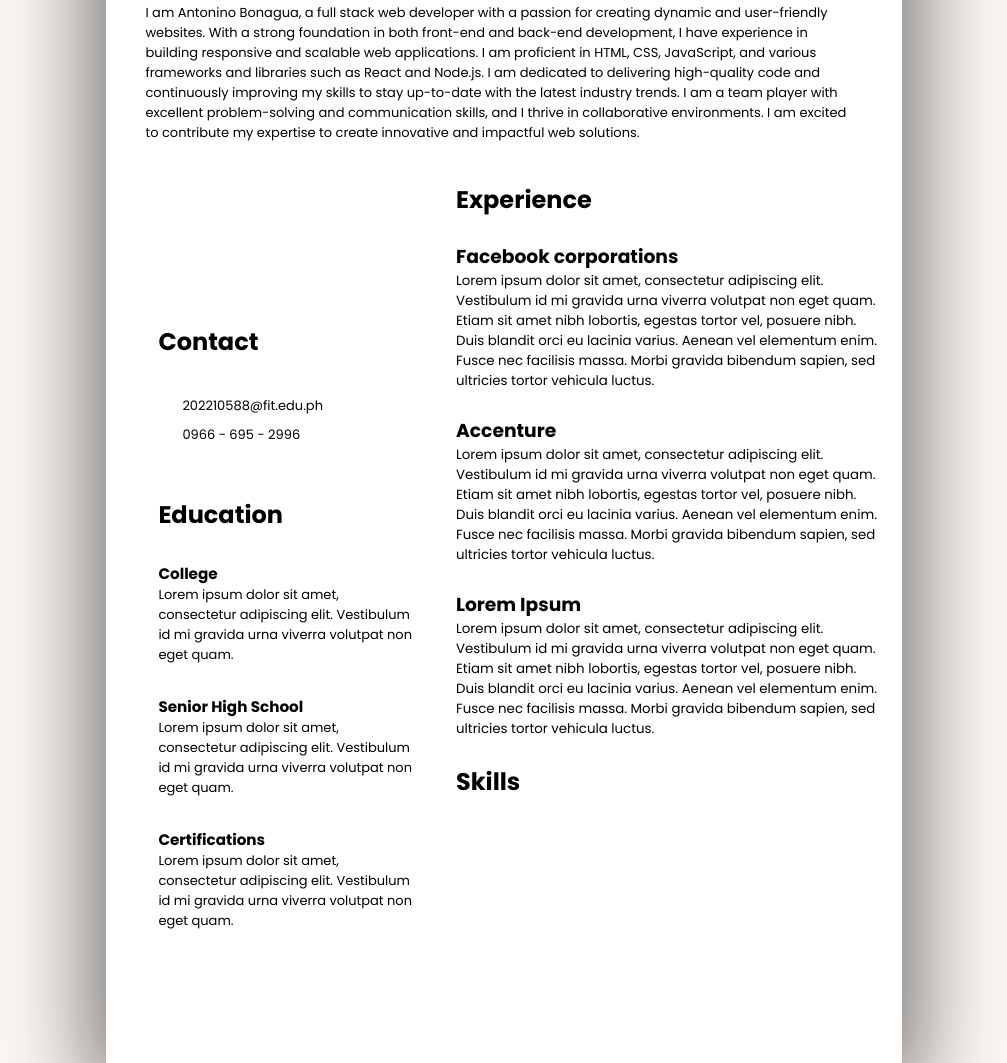
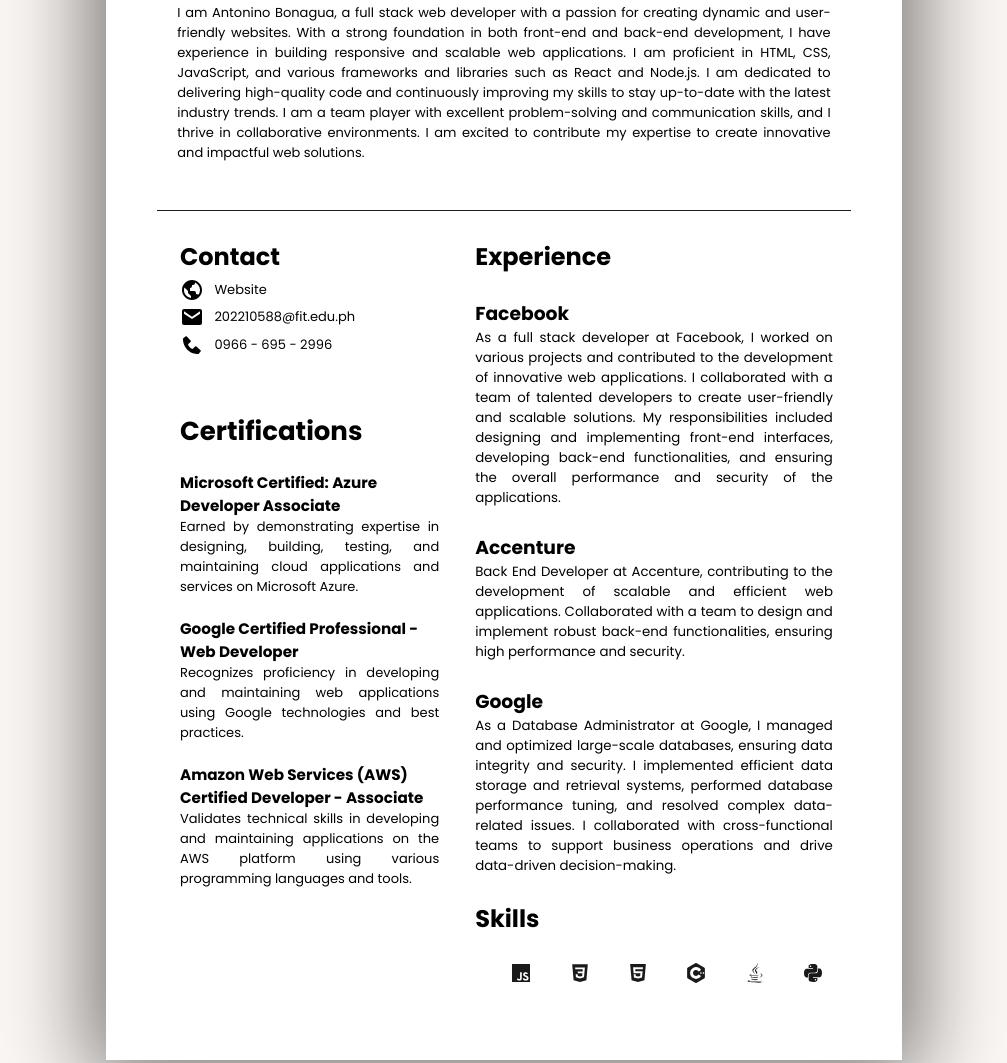
Before and after one commit to oninsss/Final_TSA1, a plain HTML site: page index.html in a window 1280 px wide. Shown: the part 411-1474 px from the top of the page, without its empty margins (136-1143 px from the left). Drawn offline with Linux system fonts and the light colour scheme.

Commit message:
Final Comitment

```diff
--- a/Script/script.js
+++ b/Script/script.js
@@ -1,5 +1,5 @@
 var content = document.getElementsByTagName('body')[0];
-var darkMode = document.getElementById('dark-change');
+var darkMode = document.getElementById('dark-mode');
 
 darkMode.addEventListener('click', function(){
 	darkMode.classList.toggle('active');
--- a/Style/style.css
+++ b/Style/style.css
@@ -4,12 +4,14 @@
     font-family: 'Poppins', sans-serif;
     padding: 0%;
     margin: 0%;
+    text-decoration: none;
 }
 
 body{
     margin: 0;
     padding: 0;
     background: #FBF7F4;
+    transition: background-color 0.15s, color 0.15s, box-shadow 0.5s;
 }
 
 .container{
@@ -30,11 +32,18 @@ body{
     width: 150px;
     position: relative;
     border-radius: 20px;
-    box-shadow: 0 0 30px 5px rgba(255, 0, 0, 0.5);
+    box-shadow: 0 0 30px 5px rgba(0, 0, 0, 0.5);
+}
+
+.first_layer{
+    width: 82%;
+}
+
+.first_layer p{
+    text-align: justify;
 }
 
 .container .header{
-    background-color: FBF7F4;
     width: 80%;
     height: 10%;
     padding: 10%;
@@ -59,11 +68,17 @@ body{
     font-weight: 400;
 }
 
+.line{
+    width: 87%;
+    height: 1px;
+    background-color: #1d1d1f;
+    margin: 1% 0% -1% 0%;
+}
 .resume_body{
     display: flex;
     flex-direction: row;
     justify-content: space-between;
-    align-items: center;
+    align-items: start;
 }
 
 .first_layer{
@@ -91,7 +106,8 @@ body{
 
 .resume_body .right{
     height: auto;
-    width: 5in;
+    width: 4.5in;
+    padding-top: 1.5%;
     display: flex;
     flex-direction: column;
     align-items: flex-start;
@@ -109,6 +125,14 @@ body{
     justify-content: start;
 }
 
+.contact_one a{
+    color: #000;
+}
+
+.contact svg{
+    filter: invert(1);
+}
+
 .contact_one, .contact_two, .contact_three{
     display: flex;
     flex-direction: row;
@@ -116,10 +140,6 @@ body{
     align-items: center;
     font-size: small;
     margin: 2% 0% 0% 0%;
-}
-
-.contact_one img, .contact_two img, .contact_three img{
-    margin: 0% 0% 5% 0%;
 }
 
 .education{
@@ -143,6 +163,15 @@ body{
     margin: 2% 0% 0% 0%;
 }
 
+.experience p{
+    text-align: justify;
+    padding-right: 8%;
+}
+
+.certifications p{
+    text-align: justify;
+}
+
 p{
     justify-content: flex-start;
 }
@@ -152,24 +181,23 @@ p{
     display: flex;
     flex-direction: row;
     justify-content: space-evenly;
+    filter: invert(0.9);
 }
 
-
-
-
-
-
-
+.contact_one svg, .contact_two svg, .contact_three svg{
+    filter: invert(1);
+}
 
 label{
-	position: relative;
+	position: absolute;
 	width: 45px;
-	height: 26px;
+	height: 22px;
 	right: 20px;
 	top: 20px;
 	border: 2px solid;
 	border-radius: 20px;
 }
+
 label:before{
 	position: absolute;
 	content: '';
@@ -182,6 +210,7 @@ label:before{
 	cursor: pointer;
 	transition: 0.4s;
 }
+
 label.active:before{
 	left: 24px;
 	background: #FBF7F4;
@@ -191,11 +220,38 @@ body.night{
     background: #201D24;
 	color: #FBF7F4;
 }
+
 body.night .container {
     background-color: #201D24;
     box-shadow: 0 0 80px 5px rgba(255, 0, 0, 0.5);
 }
+
 body.night .container .header {
     background-color: #201D24;
     color: #FBF7F4;
 }
+
+body.night .container .header .imageq img {
+    color: #FBF7F4;
+    box-shadow: 0 0 30px 5px rgba(255, 0, 0, 0.5);
+}
+
+body.night .line{
+    background-color: #FBF7F4;
+}
+
+body.night .logos svg{
+    filter: invert(1);
+}
+
+body.night .contact_one p{
+    color: #FBF7F4;
+}
+
+body.night .contact{
+    filter: invert(1);
+}
+
+body.night .contact p{
+    filter: invert(1);
+}
--- a/index.html
+++ b/index.html
@@ -24,74 +24,77 @@
             <h2>Profile</h2>
             <br>
             <p>I am Antonino Bonagua, a full stack web developer with a passion for creating dynamic and user-friendly websites. With a strong foundation in both front-end and back-end development, I have experience in building responsive and scalable web applications. I am proficient in HTML, CSS, JavaScript, and various frameworks and libraries such as React and Node.js. I am dedicated to delivering high-quality code and continuously improving my skills to stay up-to-date with the latest industry trends. I am a team player with excellent problem-solving and communication skills, and I thrive in collaborative environments. I am excited to contribute my expertise to create innovative and impactful web solutions.</p>
+        </div>
 
-        </div>
+        <div class="line"></div>
+
         <div class="resume_body">
-
             <div class="left">
                 <h2>Contact</h2>
+                    <div class="contact">
                         <div class="contact_one">
-                    <svg xmlns="http://www.w3.org/2000/svg" width="24" height="24" viewBox="0 0 24 24" style="fill: rgba(255, 255, 255, 1);transform: ;msFilter:;"><path d="M12 2C6.486 2 2 6.486 2 12s4.486 10 10 10 10-4.486 10-10S17.514 2 12 2zM4 12c0-.899.156-1.762.431-2.569L6 11l2 2v2l2 2 1 1v1.931C7.061 19.436 4 16.072 4 12zm14.33 4.873C17.677 16.347 16.687 16 16 16v-1a2 2 0 0 0-2-2h-4v-3a2 2 0 0 0 2-2V7h1a2 2 0 0 0 2-2v-.411C17.928 5.778 20 8.65 20 12a7.947 7.947 0 0 1-1.67 4.873z"></path></svg>
-                    <a href="https://oninsss.netlify.app/" style="color: white">Website</a>
+                            <svg xmlns="http://www.w3.org/2000/svg" width="24" height="24" viewBox="0 0 24 24" style="fill: rgba(255, 255, 255, 1);"><path d="M12 2C6.486 2 2 6.486 2 12s4.486 10 10 10 10-4.486 10-10S17.514 2 12 2zM4 12c0-.899.156-1.762.431-2.569L6 11l2 2v2l2 2 1 1v1.931C7.061 19.436 4 16.072 4 12zm14.33 4.873C17.677 16.347 16.687 16 16 16v-1a2 2 0 0 0-2-2h-4v-3a2 2 0 0 0 2-2V7h1a2 2 0 0 0 2-2v-.411C17.928 5.778 20 8.65 20 12a7.947 7.947 0 0 1-1.67 4.873z"></path></svg>
+                            <a href="https://oninsss.netlify.app/"><p>&nbsp&nbsp Website</p></a>
                         </div>
                         <div class="contact_two">
-                    <svg xmlns="http://www.w3.org/2000/svg" width="24" height="24" viewBox="0 0 24 24" style="fill: rgba(255, 255, 255, 1);transform: ;msFilter:;"><path d="M20 4H4a2 2 0 0 0-2 2v12a2 2 0 0 0 2 2h16a2 2 0 0 0 2-2V6a2 2 0 0 0-2-2zm0 4.7-8 5.334L4 8.7V6.297l8 5.333 8-5.333V8.7z"></path></svg>
-                    <p>202210588@fit.edu.ph</p>
+                            <svg xmlns="http://www.w3.org/2000/svg" width="24" height="24" viewBox="0 0 24 24" style="fill: rgba(255, 255, 255, 1);"><path d="M20 4H4a2 2 0 0 0-2 2v12a2 2 0 0 0 2 2h16a2 2 0 0 0 2-2V6a2 2 0 0 0-2-2zm0 4.7-8 5.334L4 8.7V6.297l8 5.333 8-5.333V8.7z"></path></svg>
+                            <p>&nbsp&nbsp 202210588@fit.edu.ph</p>
                         </div>
                         <div class="contact_three">
-                    <svg xmlns="http://www.w3.org/2000/svg" width="24" height="24" viewBox="0 0 24 24" style="fill: rgba(255, 255, 255, 1);transform: ;msFilter:;"><path d="m20.487 17.14-4.065-3.696a1.001 1.001 0 0 0-1.391.043l-2.393 2.461c-.576-.11-1.734-.471-2.926-1.66-1.192-1.193-1.553-2.354-1.66-2.926l2.459-2.394a1 1 0 0 0 .043-1.391L6.859 3.513a1 1 0 0 0-1.391-.087l-2.17 1.861a1 1 0 0 0-.29.649c-.015.25-.301 6.172 4.291 10.766C11.305 20.707 16.323 21 17.705 21c.202 0 .326-.006.359-.008a.992.992 0 0 0 .648-.291l1.86-2.171a.997.997 0 0 0-.085-1.39z"></path></svg>
-                    <p>0966 - 695 - 2996</p>
+                            <svg xmlns="http://www.w3.org/2000/svg" width="24" height="24" viewBox="0 0 24 24" style="fill: rgba(255, 255, 255, 1);"><path d="m20.487 17.14-4.065-3.696a1.001 1.001 0 0 0-1.391.043l-2.393 2.461c-.576-.11-1.734-.471-2.926-1.66-1.192-1.193-1.553-2.354-1.66-2.926l2.459-2.394a1 1 0 0 0 .043-1.391L6.859 3.513a1 1 0 0 0-1.391-.087l-2.17 1.861a1 1 0 0 0-.29.649c-.015.25-.301 6.172 4.291 10.766C11.305 20.707 16.323 21 17.705 21c.202 0 .326-.006.359-.008a.992.992 0 0 0 .648-.291l1.86-2.171a.997.997 0 0 0-.085-1.39z"></path></svg>
+                            <p>&nbsp&nbsp&nbsp0966 - 695 - 2996</p>
+                        </div>
                     </div>
                 <div class="education">
                     <br><br>
-                    <h2>Education</h2>
+
+                    <div class="education_three">
+                            <div class="certifications">
+                                <h1>Certifications</h1>
                                 <br>
-                    <div class="education_one">
-                        <h3>College</h3>
-                            <p>
-                                Lorem ipsum dolor sit amet, consectetur adipiscing elit. Vestibulum id mi gravida urna viverra volutpat non eget quam.
-                            </p>
+                                <div class="certification_one">
+                                    <h3>Microsoft Certified: Azure Developer Associate</h3>
+                                    <p>Earned by demonstrating expertise in designing, building, testing, and maintaining cloud applications and services on Microsoft Azure.</p>
                                 </div>
                                 <br>
-                    <div class="education_two">
-                        <h3>Senior High School</h3>
-                        <p>
-                            Lorem ipsum dolor sit amet, consectetur adipiscing elit. Vestibulum id mi gravida urna viverra volutpat non eget quam.
-                        </p>
+                                <div class="certification_two">
+                                    <h3>Google Certified Professional - Web Developer</h3>
+                                    <p>Recognizes proficiency in developing and maintaining web applications using Google technologies and best practices.</p>
                                 </div>
                                 <br>
-                    <div class="education_three">
-                        <h3>Certifications</h3>
-                        <p>
-                            Lorem ipsum dolor sit amet, consectetur adipiscing elit. Vestibulum id mi gravida urna viverra volutpat non eget quam.
-                        </p>
+                                <div class="certification_three">
+                                    <h3>Amazon Web Services (AWS) Certified Developer - Associate</h3>
+                                    <p>Validates technical skills in developing and maintaining applications on the AWS platform using various programming languages and tools.</p>
                                 </div>
                             </div>
-
+                    </div>
+                </div>
+                <br>
             </div>
             <div class="right">
-
+                <br>
                 <div class="experience">
                     <h2>Experience</h2>
                     <br>
                     <div class="exp_one">
-                        <h3>Facebook corporations</h3>
+                        <h3>Facebook</h3>
                             <p>
-                                Lorem ipsum dolor sit amet, consectetur adipiscing elit. Vestibulum id mi gravida urna viverra volutpat non eget quam. Etiam sit amet nibh lobortis, egestas tortor vel, posuere nibh. Duis blandit orci eu lacinia varius. Aenean vel elementum enim. Fusce nec facilisis massa. Morbi gravida bibendum sapien, sed ultricies tortor vehicula luctus.
+                                As a full stack developer at Facebook, I worked on various projects and contributed to the development of innovative web applications. I collaborated with a team of talented developers to create user-friendly and scalable solutions. My responsibilities included designing and implementing front-end interfaces, developing back-end functionalities, and ensuring the overall performance and security of the applications.
+                                <div class="exp_one">
+                                </div>
                             </p>
                     </div>
                     <br>
                     <div class="exp_two">
                         <h3>Accenture</h3>
                         <p>
-                            Lorem ipsum dolor sit amet, consectetur adipiscing elit. Vestibulum id mi gravida urna viverra volutpat non eget quam. Etiam sit amet nibh lobortis, egestas tortor vel, posuere nibh. Duis blandit orci eu lacinia varius. Aenean vel elementum enim. Fusce nec facilisis massa. Morbi gravida bibendum sapien, sed ultricies tortor vehicula luctus.
-                        </p>
+                            Back End Developer at Accenture, contributing to the development of scalable and efficient web applications. Collaborated with a team to design and implement robust back-end functionalities, ensuring high performance and security.
                     </div>
                     <br>
                     <div class="exp_three">
-                        <h3>Lorem Ipsum</h3>
+                        <h3>Google</h3>
                         <p>
-                            Lorem ipsum dolor sit amet, consectetur adipiscing elit. Vestibulum id mi gravida urna viverra volutpat non eget quam. Etiam sit amet nibh lobortis, egestas tortor vel, posuere nibh. Duis blandit orci eu lacinia varius. Aenean vel elementum enim. Fusce nec facilisis massa. Morbi gravida bibendum sapien, sed ultricies tortor vehicula luctus.
+                            As a Database Administrator at Google, I managed and optimized large-scale databases, ensuring data integrity and security. I implemented efficient data storage and retrieval systems, performed database performance tuning, and resolved complex data-related issues. I collaborated with cross-functional teams to support business operations and drive data-driven decision-making.
                         </p>
                     </div>
                 </div>
@@ -101,22 +104,21 @@
                         <h2>Skills</h2>
                         <br>
                         <div class="logos">
-                            <svg xmlns="http://www.w3.org/2000/svg" width="24" height="24" viewBox="0 0 24 24" style="fill: rgba(255, 255, 255, 1);transform: ;msFilter:;"><path d="M3 3h18v18H3V3zm16.525 13.707c-.131-.821-.666-1.511-2.252-2.155-.552-.259-1.165-.438-1.349-.854-.068-.248-.078-.382-.034-.529.113-.484.687-.629 1.137-.495.293.09.563.315.732.676.775-.507.775-.507 1.316-.844-.203-.314-.304-.451-.439-.586-.473-.528-1.103-.798-2.126-.775l-.528.067c-.507.124-.991.395-1.283.754-.855.968-.608 2.655.427 3.354 1.023.765 2.521.933 2.712 1.653.18.878-.652 1.159-1.475 1.058-.607-.136-.945-.439-1.316-1.002l-1.372.788c.157.359.337.517.607.832 1.305 1.316 4.568 1.249 5.153-.754.021-.067.18-.528.056-1.237l.034.049zm-6.737-5.434h-1.686c0 1.453-.007 2.898-.007 4.354 0 .924.047 1.772-.104 2.033-.247.517-.886.451-1.175.359-.297-.146-.448-.349-.623-.641-.047-.078-.082-.146-.095-.146l-1.368.844c.229.473.563.879.994 1.137.641.383 1.502.507 2.404.305.588-.17 1.095-.519 1.358-1.059.384-.697.302-1.553.299-2.509.008-1.541 0-3.083 0-4.635l.003-.042z"></path></svg>
-                            <svg xmlns="http://www.w3.org/2000/svg" width="24" height="24" viewBox="0 0 24 24" style="fill: rgba(255, 255, 255, 1);transform: ;msFilter:;"><path d="M4.192 3.143h15.615l-1.42 16.034-6.404 1.812-6.369-1.813L4.192 3.143zM16.9 6.424l-9.8-.002.158 1.949 7.529.002-.189 2.02H9.66l.179 1.913h4.597l-.272 2.62-2.164.598-2.197-.603-.141-1.569h-1.94l.216 2.867L12 17.484l3.995-1.137.905-9.923z"></path></svg>
-                            <svg xmlns="http://www.w3.org/2000/svg" width="24" height="24" viewBox="0 0 24 24" style="fill: rgba(255, 255, 255, 1);transform: ;msFilter:;"><path d="M4.136 3.012h15.729l-1.431 16.15-6.451 1.826-6.414-1.826-1.433-16.15zm5.266 7.302-.173-2.035 7.533.002.173-1.963-9.87-.002.522 5.998h6.835l-.243 2.566-2.179.602-2.214-.605-.141-1.58H7.691l.247 3.123L12 17.506l4.028-1.08.558-6.111H9.402v-.001z"></path></svg>
-                            <svg xmlns="http://www.w3.org/2000/svg" width="24" height="24" viewBox="0 0 24 24" style="fill: rgba(255, 255, 255, 1);transform: ;msFilter:;"><path d="M20.66 7a1.51 1.51 0 0 0-.55-.57l-7.34-4.24a1.67 1.67 0 0 0-1.54 0L3.89 6.43a1.68 1.68 0 0 0-.77 1.33v8.48a1.57 1.57 0 0 0 .22.76 1.51 1.51 0 0 0 .55.57l7.34 4.24a1.67 1.67 0 0 0 1.54 0l7.34-4.24a1.51 1.51 0 0 0 .55-.57 1.57 1.57 0 0 0 .22-.76V7.76a1.57 1.57 0 0 0-.22-.76zM12 17.92A5.92 5.92 0 1 1 17.13 9L16 9.71l-.36.2-1 .61A3 3 0 0 0 9 12a2.88 2.88 0 0 0 .4 1.48 3 3 0 0 0 5.13 0l2.6 1.52A5.94 5.94 0 0 1 12 17.92zm5.92-5.59h-.66V13h-.65v-.66H16v-.66h.66V11h.65v.66h.66zm2.47 0h-.66V13h-.66v-.66h-.65v-.66h.65V11h.66v.66h.66z"></path></svg>
-                            <svg xmlns="http://www.w3.org/2000/svg" width="24" height="24" viewBox="0 0 24 24" style="fill: rgba(255, 255, 255, 1);transform: ;msFilter:;"><path d="M9.37 17.51c-3.09.86 1.87 2.64 5.8 1a7.18 7.18 0 0 1-1.1-.54 11.59 11.59 0 0 1-4.16.18c-1.31-.15-.54-.64-.54-.64zm5.33-1.68a16.27 16.27 0 0 1-5.36.26c-1.31-.14-.45-.77-.45-.77-3.4 1.12 1.89 2.4 6.64 1a2.25 2.25 0 0 1-.83-.49zm1.82-9.73s-6.87 1.71-3.59 5.49a1.47 1.47 0 0 1-.25 2.12s2.46-1.27 1.33-2.86-1.86-2.22 2.51-4.75z"></path><path d="M18.13 19.14s.56.46-.63.82c-2.27.69-9.43.9-11.42 0-.72-.31.62-.74 1-.83a2.54 2.54 0 0 1 .69-.08c-.8-.56-5.15 1.1-2.21 1.58 8.05 1.37 14.64-.56 12.57-1.49zm-2.76-4.88a7 7 0 0 1 .92-.49s-1.51.27-3 .4a28.11 28.11 0 0 1-4.82.05C6.09 13.91 9.74 13 9.74 13a6.81 6.81 0 0 0-3.16.75c-2.06 1.03 5.09 1.48 8.79.51zm.91 2.44a.39.39 0 0 1-.08.09c5-1.32 3.18-4.65.78-3.81a.71.71 0 0 0-.33.25s.14-.05.43-.12c1.22-.25 2.92 1.63-.8 3.59zM12 13c-.74-1.67-3.26-3.14 0-5.71C16.09 4.08 14 2 14 2c.84 3.31-3 4.31-4.34 6.37-.93 1.41.47 2.92 2.34 4.63z"></path><path d="M16.41 21.32a29.75 29.75 0 0 1-9.14.14s.46.38 2.84.53c3.61.23 9.15-.12 9.29-1.83 0 0-.26.64-2.99 1.16z"></path></svg>
-                            <svg xmlns="http://www.w3.org/2000/svg" width="24" height="24" viewBox="0 0 24 24" style="fill: rgba(255, 255, 255, 1);transform: ;msFilter:;"><path d="M9.585 11.692h4.328s2.432.039 2.432-2.35V5.391S16.714 3 11.936 3C7.362 3 7.647 4.983 7.647 4.983l.006 2.055h4.363v.617H5.92s-2.927-.332-2.927 4.282 2.555 4.45 2.555 4.45h1.524v-2.141s-.083-2.554 2.513-2.554zm-.056-5.74a.784.784 0 1 1 0-1.57.784.784 0 1 1 0 1.57z"></path><path d="M18.452 7.532h-1.524v2.141s.083 2.554-2.513 2.554h-4.328s-2.432-.04-2.432 2.35v3.951s-.369 2.391 4.409 2.391c4.573 0 4.288-1.983 4.288-1.983l-.006-2.054h-4.363v-.617h6.097s2.927.332 2.927-4.282-2.555-4.451-2.555-4.451zm-3.981 10.436a.784.784 0 1 1 0 1.57.784.784 0 1 1 0-1.57z"></path></svg>
+                            <svg xmlns="http://www.w3.org/2000/svg" width="24" height="24" viewBox="0 0 24 24" style="fill: rgba(255, 255, 255, 1);"><path d="M3 3h18v18H3V3zm16.525 13.707c-.131-.821-.666-1.511-2.252-2.155-.552-.259-1.165-.438-1.349-.854-.068-.248-.078-.382-.034-.529.113-.484.687-.629 1.137-.495.293.09.563.315.732.676.775-.507.775-.507 1.316-.844-.203-.314-.304-.451-.439-.586-.473-.528-1.103-.798-2.126-.775l-.528.067c-.507.124-.991.395-1.283.754-.855.968-.608 2.655.427 3.354 1.023.765 2.521.933 2.712 1.653.18.878-.652 1.159-1.475 1.058-.607-.136-.945-.439-1.316-1.002l-1.372.788c.157.359.337.517.607.832 1.305 1.316 4.568 1.249 5.153-.754.021-.067.18-.528.056-1.237l.034.049zm-6.737-5.434h-1.686c0 1.453-.007 2.898-.007 4.354 0 .924.047 1.772-.104 2.033-.247.517-.886.451-1.175.359-.297-.146-.448-.349-.623-.641-.047-.078-.082-.146-.095-.146l-1.368.844c.229.473.563.879.994 1.137.641.383 1.502.507 2.404.305.588-.17 1.095-.519 1.358-1.059.384-.697.302-1.553.299-2.509.008-1.541 0-3.083 0-4.635l.003-.042z"></path></svg>
+                            <svg xmlns="http://www.w3.org/2000/svg" width="24" height="24" viewBox="0 0 24 24" style="fill: rgba(255, 255, 255, 1);"><path d="M4.192 3.143h15.615l-1.42 16.034-6.404 1.812-6.369-1.813L4.192 3.143zM16.9 6.424l-9.8-.002.158 1.949 7.529.002-.189 2.02H9.66l.179 1.913h4.597l-.272 2.62-2.164.598-2.197-.603-.141-1.569h-1.94l.216 2.867L12 17.484l3.995-1.137.905-9.923z"></path></svg>
+                            <svg xmlns="http://www.w3.org/2000/svg" width="24" height="24" viewBox="0 0 24 24" style="fill: rgba(255, 255, 255, 1);"><path d="M4.136 3.012h15.729l-1.431 16.15-6.451 1.826-6.414-1.826-1.433-16.15zm5.266 7.302-.173-2.035 7.533.002.173-1.963-9.87-.002.522 5.998h6.835l-.243 2.566-2.179.602-2.214-.605-.141-1.58H7.691l.247 3.123L12 17.506l4.028-1.08.558-6.111H9.402v-.001z"></path></svg>
+                            <svg xmlns="http://www.w3.org/2000/svg" width="24" height="24" viewBox="0 0 24 24" style="fill: rgba(255, 255, 255, 1);"><path d="M20.66 7a1.51 1.51 0 0 0-.55-.57l-7.34-4.24a1.67 1.67 0 0 0-1.54 0L3.89 6.43a1.68 1.68 0 0 0-.77 1.33v8.48a1.57 1.57 0 0 0 .22.76 1.51 1.51 0 0 0 .55.57l7.34 4.24a1.67 1.67 0 0 0 1.54 0l7.34-4.24a1.51 1.51 0 0 0 .55-.57 1.57 1.57 0 0 0 .22-.76V7.76a1.57 1.57 0 0 0-.22-.76zM12 17.92A5.92 5.92 0 1 1 17.13 9L16 9.71l-.36.2-1 .61A3 3 0 0 0 9 12a2.88 2.88 0 0 0 .4 1.48 3 3 0 0 0 5.13 0l2.6 1.52A5.94 5.94 0 0 1 12 17.92zm5.92-5.59h-.66V13h-.65v-.66H16v-.66h.66V11h.65v.66h.66zm2.47 0h-.66V13h-.66v-.66h-.65v-.66h.65V11h.66v.66h.66z"></path></svg>
+                            <svg xmlns="http://www.w3.org/2000/svg" width="24" height="24" viewBox="0 0 24 24" style="fill: rgba(255, 255, 255, 1);"><path d="M9.37 17.51c-3.09.86 1.87 2.64 5.8 1a7.18 7.18 0 0 1-1.1-.54 11.59 11.59 0 0 1-4.16.18c-1.31-.15-.54-.64-.54-.64zm5.33-1.68a16.27 16.27 0 0 1-5.36.26c-1.31-.14-.45-.77-.45-.77-3.4 1.12 1.89 2.4 6.64 1a2.25 2.25 0 0 1-.83-.49zm1.82-9.73s-6.87 1.71-3.59 5.49a1.47 1.47 0 0 1-.25 2.12s2.46-1.27 1.33-2.86-1.86-2.22 2.51-4.75z"></path><path d="M18.13 19.14s.56.46-.63.82c-2.27.69-9.43.9-11.42 0-.72-.31.62-.74 1-.83a2.54 2.54 0 0 1 .69-.08c-.8-.56-5.15 1.1-2.21 1.58 8.05 1.37 14.64-.56 12.57-1.49zm-2.76-4.88a7 7 0 0 1 .92-.49s-1.51.27-3 .4a28.11 28.11 0 0 1-4.82.05C6.09 13.91 9.74 13 9.74 13a6.81 6.81 0 0 0-3.16.75c-2.06 1.03 5.09 1.48 8.79.51zm.91 2.44a.39.39 0 0 1-.08.09c5-1.32 3.18-4.65.78-3.81a.71.71 0 0 0-.33.25s.14-.05.43-.12c1.22-.25 2.92 1.63-.8 3.59zM12 13c-.74-1.67-3.26-3.14 0-5.71C16.09 4.08 14 2 14 2c.84 3.31-3 4.31-4.34 6.37-.93 1.41.47 2.92 2.34 4.63z"></path><path d="M16.41 21.32a29.75 29.75 0 0 1-9.14.14s.46.38 2.84.53c3.61.23 9.15-.12 9.29-1.83 0 0-.26.64-2.99 1.16z"></path></svg>
+                            <svg xmlns="http://www.w3.org/2000/svg" width="24" height="24" viewBox="0 0 24 24" style="fill: rgba(255, 255, 255, 1);"><path d="M9.585 11.692h4.328s2.432.039 2.432-2.35V5.391S16.714 3 11.936 3C7.362 3 7.647 4.983 7.647 4.983l.006 2.055h4.363v.617H5.92s-2.927-.332-2.927 4.282 2.555 4.45 2.555 4.45h1.524v-2.141s-.083-2.554 2.513-2.554zm-.056-5.74a.784.784 0 1 1 0-1.57.784.784 0 1 1 0 1.57z"></path><path d="M18.452 7.532h-1.524v2.141s.083 2.554-2.513 2.554h-4.328s-2.432-.04-2.432 2.35v3.951s-.369 2.391 4.409 2.391c4.573 0 4.288-1.983 4.288-1.983l-.006-2.054h-4.363v-.617h6.097s2.927.332 2.927-4.282-2.555-4.451-2.555-4.451zm-3.981 10.436a.784.784 0 1 1 0 1.57.784.784 0 1 1 0-1.57z"></path></svg>
                         </div>
                         <br><br><br>
                     </div>
                 </div>
-                <br><br><br><br><br><br>
             </div>
         </div>
+        <label id="dark-mode"></label>
     </div>
 
-    <label id="dark-change"></label>
 
     <script src="Script/script.js"></script>
 
```
Lines whose indentation alone changed are shown as unchanged.
